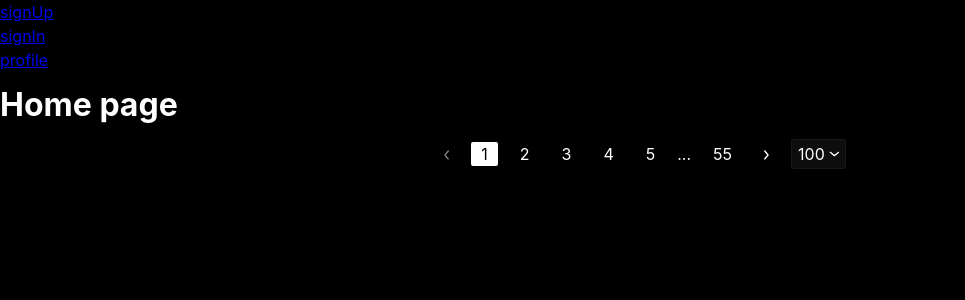
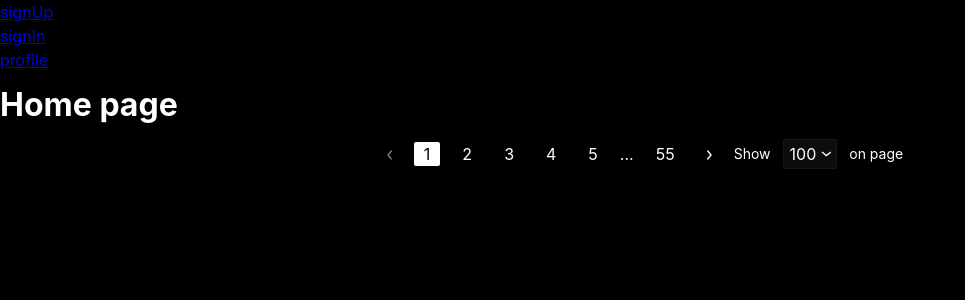
Before and after one commit to Dangerous-Itishnik/inctagram-project, a Next.js app: page / in a window 1280 px wide. Shown: the top 300 px of the page, without its empty margins (0-965 px from the left). Built offline with nearby package versions, Linux system fonts and the light colour scheme.

Commit message:
ДоÐPagination

```diff
--- a/src/components/dynamicPagination/dynamicPagination.module.scss
+++ b/src/components/dynamicPagination/dynamicPagination.module.scss
@@ -9,4 +9,10 @@
   color: var(--color-light-100);
 
   background-color: var(--color-dark-900);
+  &Text {
+    font-size: var(--font-size-s);
+    font-weight:var(--font-weight-thin);
+    line-height: var(--line-height-m);
+    color: var( --color-light-100);
+  }
 }
--- a/src/components/dynamicPagination/dynamicPagination.tsx
+++ b/src/components/dynamicPagination/dynamicPagination.tsx
@@ -7,11 +7,12 @@ import { RadixSelect } from '@/components/radixSelect'
 import Arrow from '@/icon/arrow/arrow'
 
 import s from './dynamicPagination.module.scss'
-
-export const DynamicPagination = () => {
+type Props = {
+  totalItems?: number
+}
+export const DynamicPagination = ({ totalItems = 5500 }: Props) => {
   const [currentPage, setCurrentPage] = useState(1)
   const [itemsPerPage, setItemsPerPage] = useState(100)
-  const totalItems = 5500
 
   const handlePageChange = (page: number) => {
     setCurrentPage(page)
@@ -51,7 +52,9 @@ export const DynamicPagination = () => {
         handlePaginationButtonClick={handleNextPage}
         icon={<Arrow direction={'left'} />}
       />
+      <span className={s.paginationContainerText}>Show</span>
       <RadixSelect onChange={handleItemsPerPageChange} value={itemsPerPage} />
+      <span className={s.paginationContainerText}>on page</span>
     </div>
   )
 }
--- a/src/components/dynamicPagination/hook/usePageNumbers.tsx
+++ b/src/components/dynamicPagination/hook/usePageNumbers.tsx
@@ -31,6 +31,9 @@ export const usePageNumbers = (
   )
 
   return useMemo(() => {
+    if (totalPages <= 1) {
+      return []
+    }
     const pageNumbers = []
     const maxPagesToShow = 3
     const startPage = Math.max(2, currentPage - Math.floor(maxPagesToShow / 2))
```
